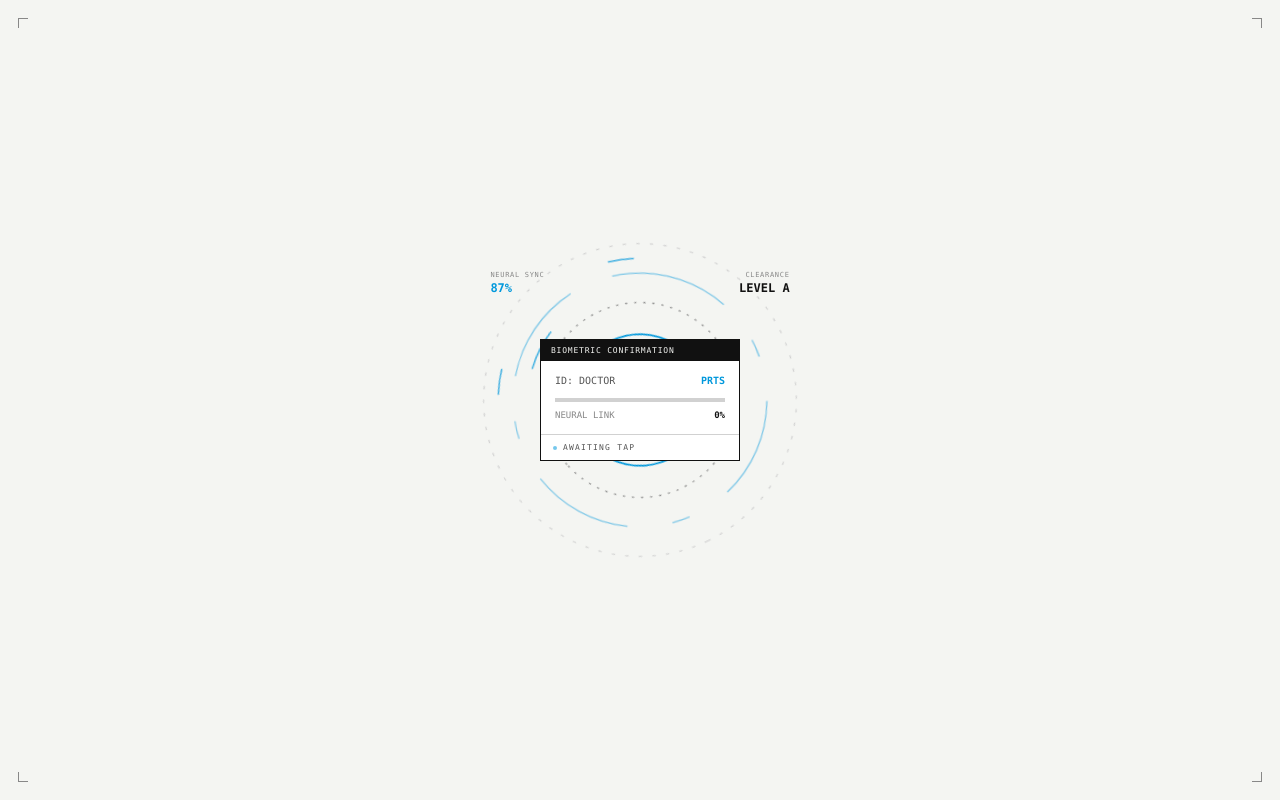
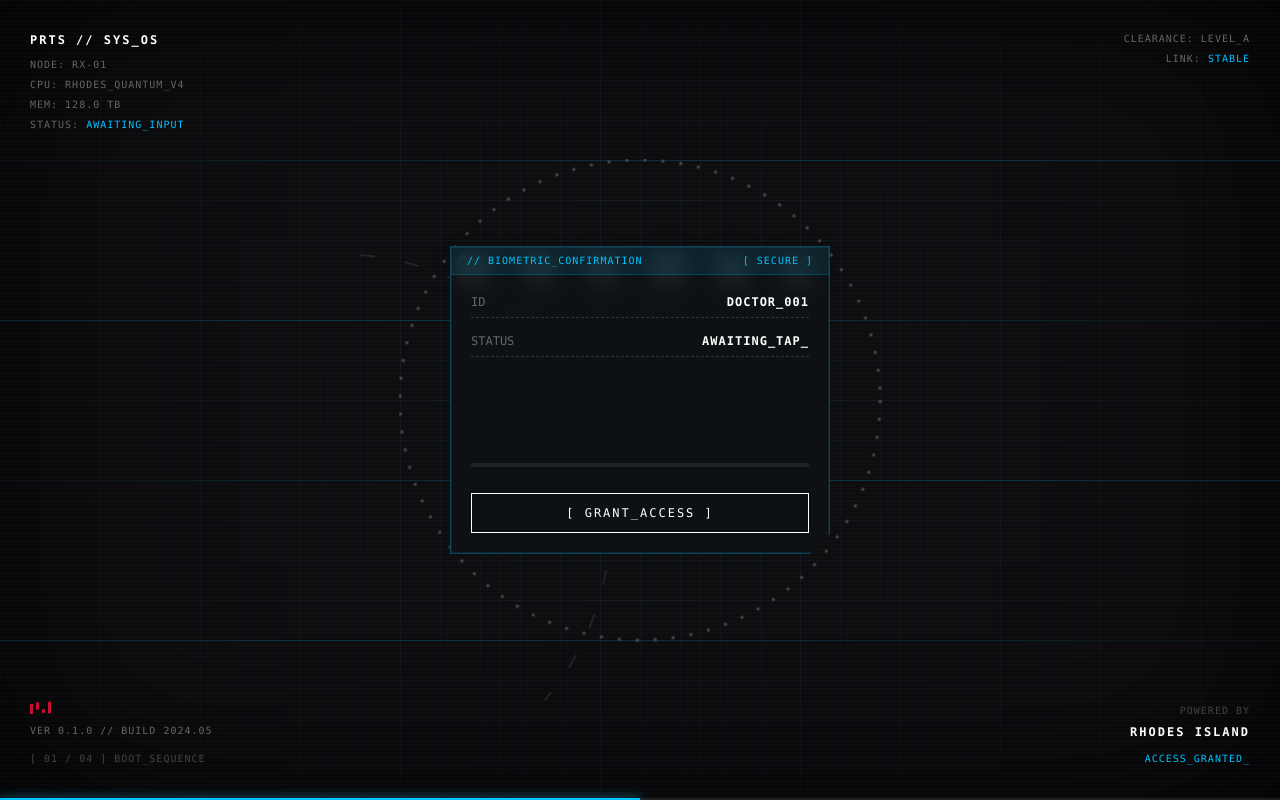
Before and after one commit to DeepSeekie/DeepSeekie.github.io, a Vue app: page / in a window 1280 px wide. Built offline with nearby package versions, Linux system fonts and the light colour scheme.

Commit message:
feat: replace splash screen with industrial HUD boot sequence

```diff
--- a/src/components/SplashScreen.vue
+++ b/src/components/SplashScreen.vue
@@ -1,37 +1,120 @@
 <template>
-  <div id="splash" :class="{ 'is-leaving': leaving }" @pointerdown="onTap">
-    <div class="splash-frame"><i></i><i></i><i></i><i></i></div>
+  <div id="splash" :class="{ 'is-leaving': leaving }" @pointerdown="onTap" @keydown.enter="onTap">
+
+    <!-- 1. 工业金属/网格背景 -->
+    <div class="bg-metal"></div>
+    <div class="bg-grid"></div>
+
+    <!-- 背景流动数据流 -->
+    <div class="bg-data-stream">
+      <div class="stream-line" v-for="i in 5" :key="i" :style="{ top: `${i * 20}%`, animationDelay: `${i * -2}s` }"></div>
+    </div>
+
+    <!-- 2. HUD: 左上角系统信息 -->
+    <div class="hud-corner hud-tl">
+      <div class="hl-title">PRTS // SYS_OS</div>
+      <div class="hl-data">NODE: RX-01</div>
+      <div class="hl-data">CPU: RHODES_QUANTUM_V4</div>
+      <div class="hl-data">MEM: 128.0 TB</div>
+      <div class="hl-data" :class="{ 'blink': phase === 'boot' }">STATUS: <span class="text-cyan">{{ systemStatus }}</span></div>
+    </div>
+
+    <!-- HUD: 右上角状态 -->
+    <div class="hud-corner hud-tr">
+      <div class="hl-data">CLEARANCE: LEVEL_A</div>
+      <div class="hl-data">LINK: <span class="text-cyan">STABLE</span></div>
+    </div>
+
+    <!-- 3. HUD: 左下角版本号与音频条 -->
+    <div class="hud-corner hud-bl">
+      <div class="audio-bars">
+        <span></span><span></span><span></span><span></span>
+      </div>
+      <div class="hl-data">VER 0.1.0 // BUILD 2024.05</div>
+      <div class="hl-data text-faint">[ 01 / 04 ] BOOT_SEQUENCE</div>
+    </div>
+
+    <!-- HUD: 右下角Powered by -->
+    <div class="hud-corner hud-br">
+      <div class="hl-data text-faint">POWERED BY</div>
+      <div class="hl-title" style="letter-spacing: 2px;">RHODES ISLAND</div>
+      <div class="hl-data text-cyan mt-1" :class="{ 'blink': phase === 'welcome' }">ACCESS_GRANTED_</div>
+    </div>
+
+    <!-- 底部物理进度条 -->
+    <div class="bottom-progress">
+      <div class="progress-bar" :style="{ width: progressWidth }"></div>
+    </div>
+
+    <!-- ========================================== -->
+    <!-- 核心视觉区 -->
+    <!-- ========================================== -->
     <div class="splash-stage" :class="'is-' + phase">
-      <svg class="rings" viewBox="0 0 300 300">
-        <g class="ring ring-outer"><circle cx="150" cy="150" r="138"/></g>
-        <g class="ring ring-mid"><circle cx="150" cy="150" r="112"/></g>
-        <g class="ring ring-inner"><circle cx="150" cy="150" r="86"/></g>
-        <g class="ring ring-core"><circle cx="150" cy="150" r="58"/></g>
-        <g class="stream stream-1"><circle cx="150" cy="150" r="125" stroke-dasharray="22 600"/></g>
-        <g class="stream stream-2"><circle cx="150" cy="150" r="99" stroke-dasharray="36 600"/></g>
-        <g class="stream stream-3"><circle cx="150" cy="150" r="71" stroke-dasharray="14 600"/></g>
-        <circle class="ring-dot" cx="150" cy="150" r="2.4"/>
+      <!-- 巨大的底层罗盘/圆环 -->
+      <svg class="rings" viewBox="0 0 400 400">
+        <g class="ring ring-outer"><circle cx="200" cy="200" r="180"/></g>
+        <g class="ring ring-mid"><circle cx="200" cy="200" r="140"/></g>
+        <g class="ring ring-inner"><circle cx="200" cy="200" r="90"/></g>
+        <!-- 雷达刻度 -->
+        <g class="ring ring-ticks"><circle cx="200" cy="200" r="160" stroke-dasharray="2 10"/></g>
       </svg>
-      <div class="ring-data">
-        <div class="data-item" style="top: 12%; left: 6%;"><span class="data-k">NEURAL SYNC</span><span class="data-v is-blue">{{ syncDisplay }}<span class="unit">%</span></span></div>
-        <div class="data-item" style="top: 12%; right: 6%; text-align: right;"><span class="data-k">CLEARANCE</span><span class="data-v">LEVEL A</span></div>
-      </div>
-      <div class="verify-card" :class="{ 'is-open': phase === 'verify' || phase === 'confirm' }">
-        <div class="verify-head">BIOMETRIC CONFIRMATION</div>
-        <div class="verify-body">
-          <div class="verify-id"><span>ID: DOCTOR</span><span class="tag">PRTS</span></div>
-          <div class="verify-bar"><i :style="{ width: syncPct + '%' }"></i></div>
-          <div class="verify-pct"><span>NEURAL LINK</span><span class="num">{{ syncPct }}%</span></div>
-        </div>
-        <div class="verify-action">
-          <span class="led"></span>
-          <span v-if="phase === 'verify'">AWAITING TAP</span><span v-else>SYNCING…</span>
+
+      <!-- 中央文字信息 -->
+      <div class="center-text">
+        <div class="welcome-title" v-if="phase === 'boot' || phase === 'system_check'">神 经 链 接 重 构</div>
+        <div class="welcome-title" v-if="phase === 'auth_wait' || phase === 'auth_scanning'">等 待 权 限 验 证</div>
+        <div class="welcome-title text-cyan" v-if="phase === 'welcome'">重 链 接 成 功</div>
+
+        <div class="sub-title">
+          {{ phase === 'welcome' ? 'NEURAL LINK RESTORED' : 'NEURAL LINK INITIALIZATION' }}
         </div>
       </div>
-      <div class="welcome" :class="{ 'is-open': phase === 'welcome' }">
-        <div class="welcome-en">ACCESS GRANTED</div>
-        <div class="welcome-cn">博士。神经链接已同步。<br><span class="accent">PRTS 为您开放全部权限。</span></div>
-      </div>
+
+      <!-- ========================================== -->
+      <!-- 身份验证弹窗 (仅在 auth_wait 及之后出现) -->
+      <!-- ========================================== -->
+      <transition name="pop">
+        <div class="auth-card" v-if="phase === 'auth_wait' || phase === 'auth_scanning' || phase === 'welcome'">
+          <div class="auth-head">
+            <div>// BIOMETRIC_CONFIRMATION</div>
+            <div>[ SECURE ]</div>
+          </div>
+          <div class="auth-body">
+            <div class="auth-row">
+              <span class="a-key">ID</span>
+              <span class="a-val">DOCTOR_001</span>
+            </div>
+            <div class="auth-row">
+              <span class="a-key">STATUS</span>
+              <span class="a-val" :class="{ 'text-cyan': phase === 'welcome' }">
+                {{ phase === 'auth_wait' ? 'AWAITING_TAP_' : (phase === 'auth_scanning' ? 'SCANNING_' : 'VERIFIED') }}
+              </span>
+            </div>
+
+            <!-- 打字机数据比对 -->
+            <div class="auth-log">
+              <div v-for="(line, idx) in scanLogs" :key="idx" class="log-line">{{ line }}</div>
+            </div>
+
+            <!-- 进度条 -->
+            <div class="auth-bar">
+              <div class="bar-fill" :style="{ width: scanPct + '%' }"></div>
+            </div>
+
+            <!-- 按钮 -->
+            <button class="auth-btn" v-if="phase === 'auth_wait'" @click.stop="startScan">
+              [ GRANT_ACCESS ]
+            </button>
+            <button class="auth-btn disabled" v-else-if="phase === 'auth_scanning'">
+              [ SCANNING... ]
+            </button>
+            <button class="auth-btn success" v-else-if="phase === 'welcome'">
+              [ ACCESS_GRANTED ]
+            </button>
+          </div>
+        </div>
+      </transition>
+
     </div>
   </div>
 </template>
@@ -40,118 +123,277 @@
 import { ref, onMounted } from 'vue';
 
 const emit = defineEmits(['done']);
+
 const leaving = ref(false);
 const phase = ref('boot');
-const syncPct = ref(0);
-const syncDisplay = ref('00');
-let dataTimer = null;
+const systemStatus = ref('INITIALIZING...');
+const progressWidth = ref('10%');
+
+// 验证相关状态
+const scanPct = ref(0);
+const scanLogs = ref([]);
+
+let timers = [];
+
+const addLog = (text) => {
+  scanLogs.value.push(text);
+};
+
+const clearTimers = () => {
+  timers.forEach(clearTimeout);
+  timers = [];
+};
+
+const startScan = () => {
+  if (phase.value !== 'auth_wait') return;
+  phase.value = 'auth_scanning';
+  systemStatus.value = 'VALIDATING...';
+
+  addLog('> SCANNING_BIOMETRICS...');
+  let p = 0;
+  const logPool = [
+    '> MATCHING_NEURAL_PATTERN...',
+    '> CROSS_REFERENCING_DB...',
+    '> CLEARANCE_LEVEL_A_CONFIRMED.',
+    '> LINK_ESTABLISHED.'
+  ];
+  let logIdx = 0;
+
+  const interval = setInterval(() => {
+    p += Math.random() * 15;
+    if (p > 100) p = 100;
+    scanPct.value = Math.floor(p);
+
+    if (p > 30 && logIdx === 0) { addLog(logPool[0]); logIdx++; }
+    if (p > 60 && logIdx === 1) { addLog(logPool[1]); logIdx++; }
+    if (p > 85 && logIdx === 2) { addLog(logPool[2]); logIdx++; }
+
+    if (p >= 100) {
+      clearInterval(interval);
+      addLog(logPool[3]);
+      setTimeout(() => {
+        phase.value = 'welcome';
+        systemStatus.value = 'AUTHORIZED';
+        progressWidth.value = '100%';
+        setTimeout(() => {
+          leaving.value = true;
+          setTimeout(() => emit('done'), 800); // 淡出后通知父组件
+        }, 2000); // 欢迎界面停留时间
+      }, 600);
+    }
+  }, 100);
+};
 
 const onTap = () => {
-  if (phase.value !== 'verify') return;
-  phase.value = 'confirm';
-  if (dataTimer) clearInterval(dataTimer);
-
-  const from = 87;
-  const start = performance.now();
-  const duration = 900;
-
-  function step(now) {
-    const t = Math.min((now - start) / duration, 1);
-    const eased = 1 - Math.pow(1 - t, 3);
-    syncPct.value = Math.floor(from + (100 - from) * eased);
-    syncDisplay.value = syncPct.value < 10 ? '0' + syncPct.value : String(syncPct.value);
-    if (t < 1) {
-      requestAnimationFrame(step);
-    } else {
-      syncPct.value = 100;
-      setTimeout(() => {
-        phase.value = 'welcome';
-        setTimeout(() => {
-          leaving.value = true;
-          setTimeout(() => emit('done'), 550);
-        }, 1500);
-      }, 350);
-    }
+  if (phase.value === 'auth_wait') {
+    startScan();
   }
-  requestAnimationFrame(step);
 };
 
 onMounted(() => {
-  setTimeout(() => {
-    phase.value = 'scan';
-    dataTimer = setInterval(() => {
-      const val = 60 + Math.floor(Math.random() * 30);
-      syncDisplay.value = val < 10 ? '0' + val : String(val);
-    }, 110);
-  }, 1500);
+  // 1. 启动自检阶段
+  timers.push(setTimeout(() => {
+    systemStatus.value = 'SELF_TEST_PASS';
+    progressWidth.value = '30%';
+    phase.value = 'system_check';
+  }, 1500));
 
-  setTimeout(() => {
-    phase.value = 'verify';
-    if (dataTimer) clearInterval(dataTimer);
-    syncPct.value = 0;
-    syncDisplay.value = '87';
-  }, 2700);
+  // 2. 进入待验证阶段
+  timers.push(setTimeout(() => {
+    systemStatus.value = 'AWAITING_INPUT';
+    progressWidth.value = '50%';
+    phase.value = 'auth_wait';
+  }, 3000));
 });
+
+// 组件卸载清理定时器
+import { onUnmounted } from 'vue';
+onUnmounted(() => clearTimers());
 </script>
 
 <style scoped>
-#splash { position: fixed; inset: 0; z-index: 100; background: var(--canvas); display: flex; align-items: center; justify-content: center; transition: opacity 0.6s ease; cursor: pointer; }
+/* ============================================================
+   基础层
+   ============================================================ */
+#splash {
+  position: fixed; inset: 0; z-index: 100;
+  background: #0A0A0C; /* 极深的暗色 */
+  color: #E0E0E0;
+  display: flex; align-items: center; justify-content: center;
+  transition: opacity 0.8s ease;
+  cursor: pointer; overflow: hidden;
+  font-family: var(--font-mono);
+}
 #splash.is-leaving { opacity: 0; pointer-events: none; }
-.splash-frame { position: absolute; inset: 18px; opacity: 0; animation: frameIn 0.4s ease 0.2s forwards; pointer-events: none; }
-.splash-frame i { position: absolute; width: 10px; height: 10px; border-color: var(--fg-dim); border-style: solid; border-width: 0; }
-.splash-frame i:nth-child(1) { top: 0; left: 0; border-top-width: 1px; border-left-width: 1px; }
-.splash-frame i:nth-child(2) { top: 0; right: 0; border-top-width: 1px; border-right-width: 1px; }
-.splash-frame i:nth-child(3) { bottom: 0; left: 0; border-bottom-width: 1px; border-left-width: 1px; }
-.splash-frame i:nth-child(4) { bottom: 0; right: 0; border-bottom-width: 1px; border-right-width: 1px; }
-@keyframes frameIn { to { opacity: 1; } }
-.splash-stage { position: relative; width: min(82vw, 340px); height: min(82vw, 340px); z-index: 2; }
-.rings { position: absolute; inset: 0; width: 100%; height: 100%; overflow: visible; }
-.ring { transform-origin: 150px 150px; opacity: 0; transition: opacity 0.7s ease; }
-.ring circle { fill: none; }
-.ring-outer circle { stroke: var(--line); stroke-width: 1; stroke-dasharray: 3 9; }
-.ring-mid circle { stroke: var(--blue); stroke-width: 1.2; stroke-dasharray: 90 40 16 40; stroke-opacity: 0.45; }
-.ring-inner circle { stroke: var(--fg-dim); stroke-width: 1; stroke-dasharray: 2 6; }
-.ring-core circle { stroke: var(--blue); stroke-width: 1.6; stroke-dasharray: 150 38; }
-.ring-outer { animation: spin 28s linear infinite; }
-.ring-mid { animation: spinRev 19s linear infinite; }
-.ring-inner { animation: spin 13s linear infinite; }
-.ring-core { animation: spinRev 9s linear infinite; }
-@keyframes spin { to { transform: rotate(360deg); } }
-@keyframes spinRev { to { transform: rotate(-360deg); } }
-.is-boot .ring, .is-scan .ring, .is-verify .ring, .is-confirm .ring { opacity: 1; }
-.is-welcome .ring { opacity: 0; }
-.stream { transform-origin: 150px 150px; opacity: 0; transition: opacity 0.6s ease 0.5s; }
-.stream circle { fill: none; stroke: var(--blue); stroke-width: 1.4; stroke-linecap: round; }
-.stream-1 { animation: spin 7s linear infinite; }
-.stream-2 { animation: spinRev 11s linear infinite; }
-.stream-3 { animation: spin 5.5s linear infinite; }
-.is-scan .stream, .is-verify .stream, .is-confirm .stream { opacity: 0.7; }
-.is-welcome .stream { opacity: 0; }
-.ring-dot { fill: var(--blue); opacity: 0; transition: opacity 0.5s ease 0.4s; }
-.is-boot .ring-dot, .is-scan .ring-dot, .is-verify .ring-dot, .is-confirm .ring-dot { opacity: 1; }
-.ring-data { position: absolute; inset: 0; pointer-events: none; }
-.data-item { position: absolute; display: flex; flex-direction: column; gap: 2px; opacity: 0; transition: opacity 0.3s ease; }
-.is-scan .data-item, .is-verify .data-item, .is-confirm .data-item { opacity: 1; }
-.is-welcome .data-item { opacity: 0; }
-.data-k { font-family: var(--font-mono); font-size: 7px; letter-spacing: 0.1em; color: var(--fg-dim); }
-.data-v { font-family: var(--font-mono); font-size: 12px; font-weight: 700; color: var(--fg); }
-.data-v.is-blue { color: var(--blue); }
-.verify-card { position: absolute; left: 50%; top: 50%; transform: translate(-50%, -50%) scale(0.82); width: 200px; background: var(--surface); border: 1px solid var(--fg); opacity: 0; transition: opacity 0.3s, transform 0.45s cubic-bezier(0.34, 1.56, 0.64, 1); pointer-events: none; z-index: 10;}
-.verify-card.is-open { opacity: 1; transform: translate(-50%, -50%) scale(1); }
-.verify-head { background: var(--fg); color: var(--canvas); font-family: var(--font-mono); font-size: 8px; letter-spacing: 0.1em; padding: 6px 10px; }
-.verify-body { padding: 14px; }
-.verify-id { display: flex; justify-content: space-between; font-family: var(--font-mono); font-size: 10px; color: var(--fg-mid); margin-bottom: 12px; }
-.verify-id .tag { color: var(--blue); font-weight: 700; }
-.verify-bar { height: 4px; background: var(--line); overflow: hidden; }
-.verify-bar i { display: block; height: 100%; background: var(--blue); transition: width 0.09s linear; }
-.verify-pct { display: flex; justify-content: space-between; margin-top: 8px; font-family: var(--font-mono); font-size: 9px; color: var(--fg-dim); }
-.verify-pct .num { color: var(--fg); font-weight: 700; }
-.verify-action { border-top: 1px solid var(--line); padding: 8px 12px; font-family: var(--font-mono); font-size: 8px; letter-spacing: 0.15em; color: var(--fg-mid); display: flex; align-items: center; gap: 6px; }
-.verify-action .led { width: 4px; height: 4px; border-radius: 50%; background: var(--blue); animation: ledBlink 1.2s ease infinite; }
-@keyframes ledBlink { 0%, 100% { opacity: 1; } 50% { opacity: 0.2; } }
-.welcome { position: absolute; left: 50%; top: 50%; transform: translate(-50%, -50%) translateY(10px); text-align: center; opacity: 0; transition: all 0.5s cubic-bezier(0.16, 1, 0.3, 1); pointer-events: none; width: 100%; z-index: 10;}
-.welcome.is-open { opacity: 1; transform: translate(-50%, -50%) translateY(0); }
-.welcome-en { font-family: var(--font-mono); font-size: 8px; letter-spacing: 0.2em; color: var(--blue); margin-bottom: 12px; }
-.welcome-cn { font-size: 16px; letter-spacing: 0.1em; color: var(--fg); line-height: 1.8; font-weight: 500; }
-.welcome-cn .accent { color: var(--blue); font-weight: 700; }
+
+/* 1. 工业金属背景 (通过多重渐变模拟拉丝与墙壁) */
+.bg-metal {
+  position: absolute; inset: 0; z-index: 0;
+  background:
+    linear-gradient(90deg, rgba(255,255,255,0.02) 1px, transparent 1px),
+    linear-gradient(rgba(255,255,255,0.02) 1px, transparent 1px);
+  background-size: 100px 100px;
+  background-color: #0d0d10;
+  box-shadow: inset 0 0 200px rgba(0,0,0,0.9);
+}
+.bg-metal::after {
+  content: ""; position: absolute; inset: 0;
+  /* 模拟金属反光条纹 */
+  background: repeating-linear-gradient(
+    0deg,
+    transparent,
+    transparent 2px,
+    rgba(255,255,255,0.01) 2px,
+    rgba(255,255,255,0.01) 4px
+  );
+}
+
+/* 极细网格 */
+.bg-grid {
+  position: absolute; inset: 0; z-index: 1; pointer-events: none;
+  background-image:
+    linear-gradient(rgba(0, 195, 255, 0.05) 1px, transparent 1px),
+    linear-gradient(90deg, rgba(0, 195, 255, 0.05) 1px, transparent 1px);
+  background-size: 40px 40px;
+  mask-image: radial-gradient(circle at center, black 20%, transparent 70%);
+}
+
+/* 背景横向数据流 */
+.bg-data-stream { position: absolute; inset: 0; z-index: 1; overflow: hidden; pointer-events: none; }
+.stream-line {
+  position: absolute; left: -100%; width: 200%; height: 1px;
+  background: linear-gradient(90deg, transparent, rgba(0,195,255,0.2), transparent);
+  animation: flowRight 4s linear infinite;
+}
+@keyframes flowRight { 0% { transform: translateX(0); } 100% { transform: translateX(50%); } }
+
+/* ============================================================
+   HUD 四角信息
+   ============================================================ */
+.hud-corner { position: absolute; z-index: 10; font-size: 10px; line-height: 1.8; color: var(--fg-dim); letter-spacing: 1px; }
+.hud-tl { top: 30px; left: 30px; }
+.hud-tr { top: 30px; right: 30px; text-align: right; }
+.hud-bl { bottom: 30px; left: 30px; }
+.hud-br { bottom: 30px; right: 30px; text-align: right; }
+
+.hl-title { font-size: 12px; font-weight: 700; color: #FFF; letter-spacing: 2px; margin-bottom: 4px; }
+.hl-data { color: #666; margin-bottom: 2px; }
+.text-cyan { color: #00C3FF; }
+.text-faint { color: #444; margin-top: 10px; }
+.mt-1 { margin-top: 6px; }
+.blink { animation: blink 1s step-end infinite; }
+@keyframes blink { 0%, 100% { opacity: 1; } 50% { opacity: 0.3; } }
+
+/* 音频跳动条 */
+.audio-bars { display: flex; gap: 3px; align-items: flex-end; height: 16px; margin-bottom: 8px; }
+.audio-bars span { display: block; width: 3px; background: #C8102E; /* 红色点缀 */ }
+.audio-bars span:nth-child(1) { height: 60%; animation: bounce 1s infinite alternate; }
+.audio-bars span:nth-child(2) { height: 100%; animation: bounce 1.2s infinite alternate; }
+.audio-bars span:nth-child(3) { height: 40%; animation: bounce 0.8s infinite alternate; }
+.audio-bars span:nth-child(4) { height: 80%; animation: bounce 1.1s infinite alternate; }
+@keyframes bounce { 0% { transform: scaleY(0.3); } 100% { transform: scaleY(1); } }
+
+/* 底部总进度条 */
+.bottom-progress {
+  position: absolute; bottom: 0; left: 0; right: 0; height: 2px; background: rgba(255,255,255,0.1); z-index: 10;
+}
+.progress-bar { height: 100%; background: #00C3FF; transition: width 1s ease; box-shadow: 0 0 10px #00C3FF; }
+
+/* ============================================================
+   核心舞台 (视觉中心)
+   ============================================================ */
+.splash-stage {
+  position: relative; width: 100vw; height: 100vh; z-index: 5;
+  display: flex; align-items: center; justify-content: center;
+}
+
+/* 巨大的罗盘圆环 */
+.rings {
+  position: absolute; width: min(80vw, 600px); height: min(80vw, 600px); z-index: 1;
+  opacity: 0.3; transition: opacity 1s ease;
+}
+.ring { transform-origin: 200px 200px; fill: none; }
+.ring-outer circle { stroke: #333; stroke-width: 1; stroke-dasharray: 10 20; animation: spin 40s linear infinite; }
+.ring-mid circle { stroke: #00C3FF; stroke-width: 1; stroke-dasharray: 100 400; animation: spinRev 20s linear infinite; opacity: 0.5; }
+.ring-inner circle { stroke: #444; stroke-width: 2; animation: spin 15s linear infinite; }
+.ring-ticks circle { stroke: #555; stroke-width: 2; }
+
+/* 状态机控制圆环高亮 */
+.is-auth_wait .rings { opacity: 0.8; }
+.is-auth_scanning .rings { opacity: 1; }
+.is-welcome .rings { opacity: 0.5; }
+
+/* 中央大标题 */
+.center-text {
+  position: absolute; z-index: 5; text-align: center; pointer-events: none;
+  display: flex; flex-direction: column; align-items: center; gap: 12px;
+  transition: transform 0.5s ease;
+}
+.welcome-title {
+  font-family: var(--font-sans); font-size: clamp(24px, 4vw, 36px);
+  font-weight: 900; letter-spacing: 0.3em; color: #FFF;
+  text-shadow: 0 0 20px rgba(0,0,0,0.8);
+}
+.sub-title {
+  font-size: 10px; letter-spacing: 0.5em; color: #666; text-transform: uppercase;
+}
+
+/* 在验证阶段把中间的字变小并往上顶 */
+.is-auth_wait .center-text { transform: translateY(-120px); }
+.is-auth_scanning .center-text { transform: translateY(-120px); }
+.is-welcome .center-text { transform: translateY(0); }
+
+/* ============================================================
+   身份验证弹窗 (斜切角、工业感)
+   ============================================================ */
+.auth-card {
+  position: absolute; z-index: 10;
+  width: min(90vw, 380px); background: rgba(15, 18, 20, 0.9);
+  backdrop-filter: blur(10px); border: 1px solid rgba(0, 195, 255, 0.3);
+  /* 模拟斜切角 */
+  clip-path: polygon(0 0, 100% 0, 100% calc(100% - 20px), calc(100% - 20px) 100%, 0 100%);
+  box-shadow: 0 20px 50px rgba(0,0,0,0.8), inset 0 0 0 1px rgba(0,195,255,0.1);
+  display: flex; flex-direction: column;
+}
+.auth-head {
+  background: rgba(0, 195, 255, 0.1); color: #00C3FF;
+  padding: 8px 16px; font-size: 10px; letter-spacing: 1px;
+  display: flex; justify-content: space-between; border-bottom: 1px solid rgba(0, 195, 255, 0.2);
+}
+.auth-body { padding: 20px; display: flex; flex-direction: column; gap: 16px; }
+
+.auth-row { display: flex; justify-content: space-between; font-size: 12px; border-bottom: 1px dashed #333; padding-bottom: 8px; }
+.a-key { color: #666; }
+.a-val { color: #FFF; font-weight: 700; letter-spacing: 1px; }
+
+/* 终端日志输出 */
+.auth-log {
+  height: 70px; font-size: 10px; color: #00C3FF; overflow: hidden;
+  display: flex; flex-direction: column; justify-content: flex-end; gap: 4px;
+}
+.log-line { animation: typeIn 0.3s ease-out; }
+@keyframes typeIn { from { opacity: 0; transform: translateX(-10px); } to { opacity: 1; transform: translateX(0); } }
+
+/* 验证进度条 */
+.auth-bar { height: 4px; background: #222; width: 100%; margin-top: 4px; }
+.bar-fill { height: 100%; background: #00C3FF; transition: width 0.1s linear; box-shadow: 0 0 10px #00C3FF; }
+
+/* 按钮 */
+.auth-btn {
+  margin-top: 10px; padding: 12px; background: transparent;
+  border: 1px solid #FFF; color: #FFF; font-family: var(--font-mono); font-size: 12px;
+  cursor: pointer; transition: all 0.2s; letter-spacing: 2px;
+}
+.auth-btn:hover:not(.disabled) { background: #FFF; color: #000; }
+.auth-btn.disabled { border-color: #333; color: #555; cursor: not-allowed; }
+.auth-btn.success { border-color: #00C3FF; color: #00C3FF; background: rgba(0,195,255,0.1); }
+
+/* 弹窗过渡动画 */
+.pop-enter-active { animation: popIn 0.4s cubic-bezier(0.16, 1, 0.3, 1); }
+.pop-leave-active { animation: popOut 0.3s ease; }
+@keyframes popIn { from { opacity: 0; transform: scale(0.95) translateY(20px); } to { opacity: 1; transform: scale(1) translateY(0); } }
+@keyframes popOut { from { opacity: 1; transform: scale(1); } to { opacity: 0; transform: scale(0.95); } }
+
+@keyframes spin { 100% { transform: rotate(360deg); } }
+@keyframes spinRev { 100% { transform: rotate(-360deg); } }
 </style>
```
